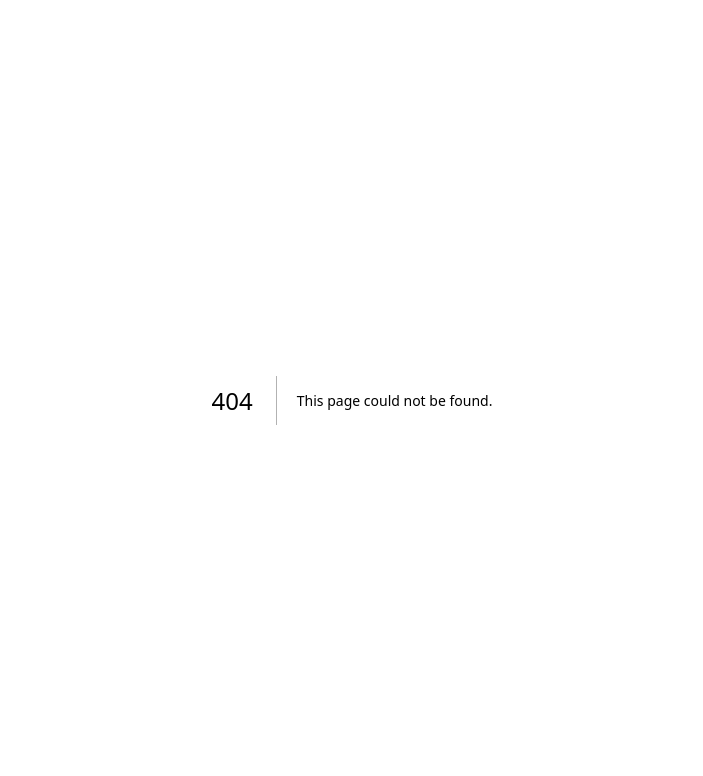
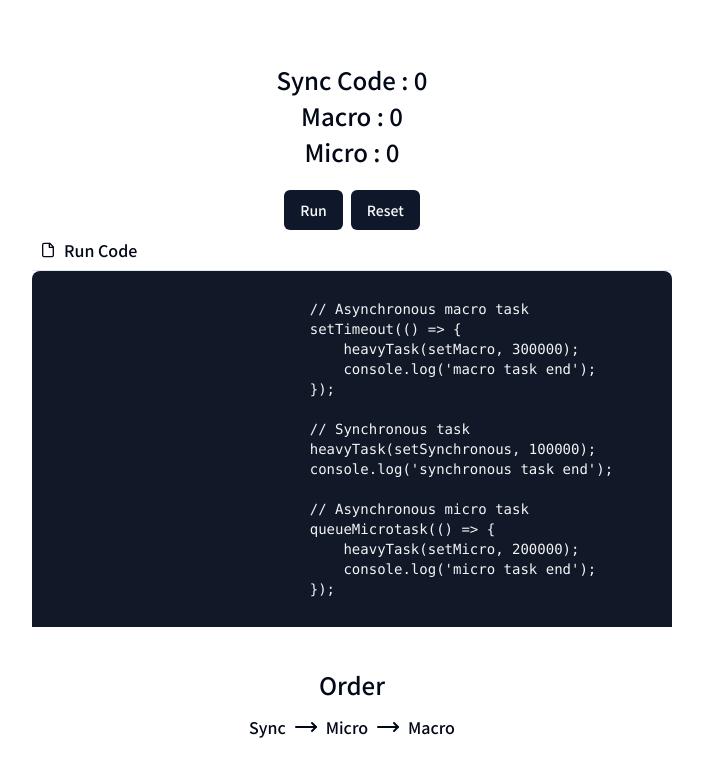
Before and after one commit to soomin9106/deepdive, a Next.js app in the folder deepdive/: page /async in a window 1280 px wide. Before the commit this address had no page. Shown: the top 776 px of the page, without its empty margins (288-991 px from the left). Built offline with nearby package versions, Linux system fonts and the light colour scheme.

Commit message:
JS Async

```diff
--- /dev/null
+++ b/deepdive/app/async/page.tsx
@@ -0,0 +1,113 @@
+'use client'
+import { Button } from '@/components/ui/button';
+import { MoveRight } from 'lucide-react';
+import React, { useState } from 'react';
+
+const Async = () => {
+    const [synchronous, setSynchronous] = useState<number>(0);
+    const [macro, setMacro] = useState<number>(0);
+    const [micro, setMicro] = useState<number>(0);
+
+    const reset = () => {
+        setSynchronous(0);
+        setMacro(0);
+        setMicro(0);
+    };
+
+    const heavyTask = (setFunc: { (value: React.SetStateAction<number>): void; (value: React.SetStateAction<number>): void; (value: React.SetStateAction<number>): void; (arg0: number): void; }, iter: number) => {
+        for (let i = 1; i <= iter; i++) {
+            setFunc(i);
+        }
+    };
+
+    const run = () => {
+        // Asynchronous macro task
+        setTimeout(() => {
+            heavyTask(setMacro, 300000);
+            console.log('macro task end');
+        });
+
+        // Synchronous task
+        heavyTask(setSynchronous, 100000);
+        console.log('synchronous task end');
+
+        // Asynchronous micro task
+        queueMicrotask(() => {
+            heavyTask(setMicro, 200000);
+            console.log('micro task end');
+        });
+    };
+
+    return (
+        <div className='flex flex-col h-screen w-full justify-center items-center'>
+            <div className='text-[24px]'>Sync Code : <span>{synchronous}</span></div>
+            <div className='text-[24px]'>Macro : <span>{macro}</span></div>
+            <div className='text-[24px]'>Micro : <span>{micro}</span></div>
+            <div className='flex space-x-2 mt-5'>
+                <Button onClick={run}>Run</Button>
+                <Button onClick={reset}>Reset</Button>
+            </div>
+            <div className="flex flex-col w-[50%] ">
+                <div className="flex items-center p-2 border-b">
+                    <FileIcon className="w-4 h-4" />
+                    <span className="mx-2">Run Code</span>
+                </div>
+                <div className="flex-1">
+                    <pre className="w-full p-2 text-sm bg-gray-900 shiki-dark rounded-t-lg">
+                        <code className="text-gray-100">
+                            {`
+                                // Asynchronous macro task
+                                setTimeout(() => {
+                                    heavyTask(setMacro, 300000);
+                                    console.log('macro task end');
+                                });
+
+                                // Synchronous task
+                                heavyTask(setSynchronous, 100000);
+                                console.log('synchronous task end');
+
+                                // Asynchronous micro task
+                                queueMicrotask(() => {
+                                    heavyTask(setMicro, 200000);
+                                    console.log('micro task end');
+                                });
+                            `}
+                        </code>
+                    </pre>
+                </div>
+            </div>
+            <div className='flex flex-col space-y-3 mt-10 items-center'>
+                <h1 className='text-[24px]'>Order</h1>
+                <div className='flex flex-row space-x-2'>
+                    <span>Sync</span>
+                    <MoveRight />
+                    <span>Micro</span>
+                    <MoveRight />
+                    <span>Macro</span>
+                </div>
+            </div>
+        </div>
+    );
+}
+
+export default Async
+
+function FileIcon(props: React.JSX.IntrinsicAttributes & React.SVGProps<SVGSVGElement>) {
+    return (
+        <svg
+            {...props}
+            xmlns="http://www.w3.org/2000/svg"
+            width="24"
+            height="24"
+            viewBox="0 0 24 24"
+            fill="none"
+            stroke="currentColor"
+            strokeWidth="2"
+            strokeLinecap="round"
+            strokeLinejoin="round"
+        >
+            <path d="M14.5 2H6a2 2 0 0 0-2 2v16a2 2 0 0 0 2 2h12a2 2 0 0 0 2-2V7.5L14.5 2z" />
+            <polyline points="14 2 14 8 20 8" />
+        </svg>
+    )
+}
--- a/deepdive/app/page.tsx
+++ b/deepdive/app/page.tsx
@@ -41,6 +41,7 @@ export default function Home() {
       <div className="flex justify-center items-center w-full h-full">
         <div className='grid grid-cols-4 gap-4'>
           <Tag name={"Render"} url={"/render"} />
+          <Tag name={"JS Async"} url={"/async"} />
           <Tag name={"Memoization"} url={"/memoization"} />
         </div>
       </div>
```
